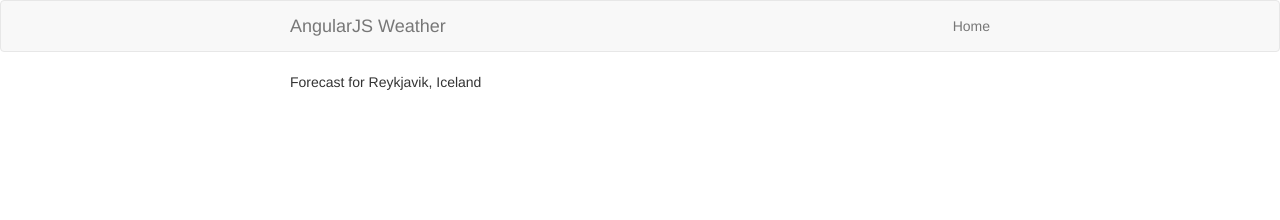
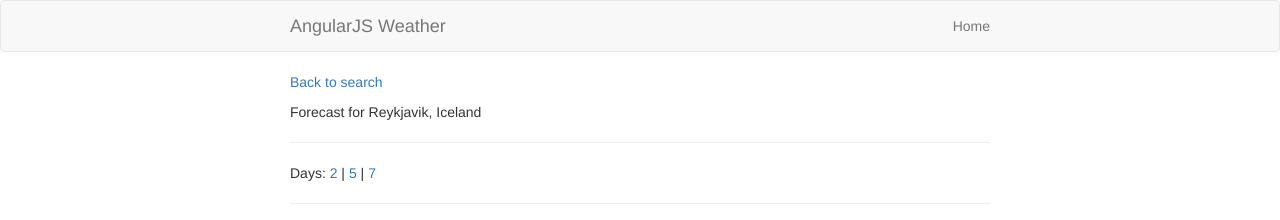
Before and after one commit to armannds/weather-forecaster, a website: page app/index.html in a window 1280 px wide. Both pictures are taken after a click on the link "Get Forecast". Drawn offline with nearby package versions, Linux system fonts and the light colour scheme; some packages are replaced by stand-ins of ours; files that its build step writes are made by us from their sources; no server answers; some icons are missing.

Commit message:
Add links for filter on dates

```diff
--- a/app/forecast/forecast.controller.js
+++ b/app/forecast/forecast.controller.js
@@ -7,7 +7,7 @@
 
         $scope.city = cityService.city;
 
-        $scope.days = $routeParams.days * 8 || 8;
+        $scope.days = $routeParams.days * 8 || '8';
 
         $scope.weatherApi = $resource('http://api.openweathermap.org/data/2.5/forecast',
             {get: {method: 'GET'}}
--- a/app/forecast/forecast.htm
+++ b/app/forecast/forecast.htm
@@ -1,4 +1,13 @@
+<p>
+  <a href="#!/">Back to search</a>
+</p>
+
 Forecast for {{ city }}
+<hr> Days:
+<a href="#!/forecast/2" ng-class="{ 'bg-primary': days === 2 * 8 }">2</a> |
+<a href="#!/forecast/5" ng-class="{ 'bg-primary': days === 5 * 8 }">5</a> |
+<a href="#!/forecast/7" ng-class="{ 'bg-primary': days === 7 * 8 }">7</a>
+<hr>
 <div ng-repeat="w in weatherResult.list">
   <div class="row">
     <div class="col-md-12">
```
Also changed, not shown: app/index.html (+0 -1 lines). Lines whose indentation alone changed are shown as unchanged.
